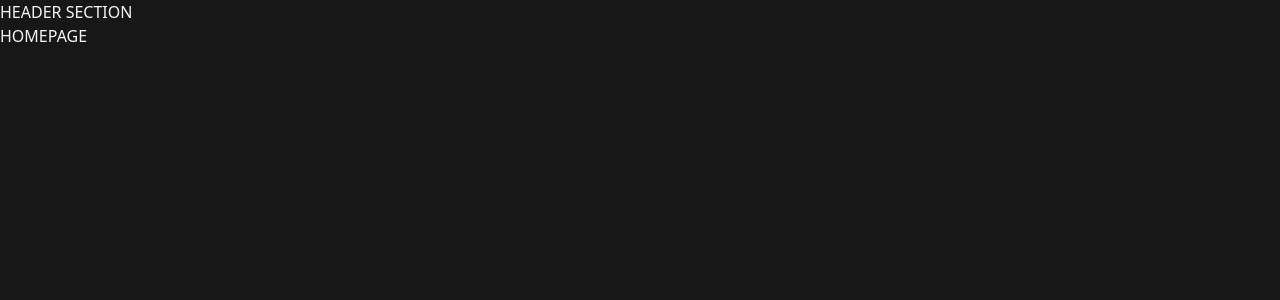
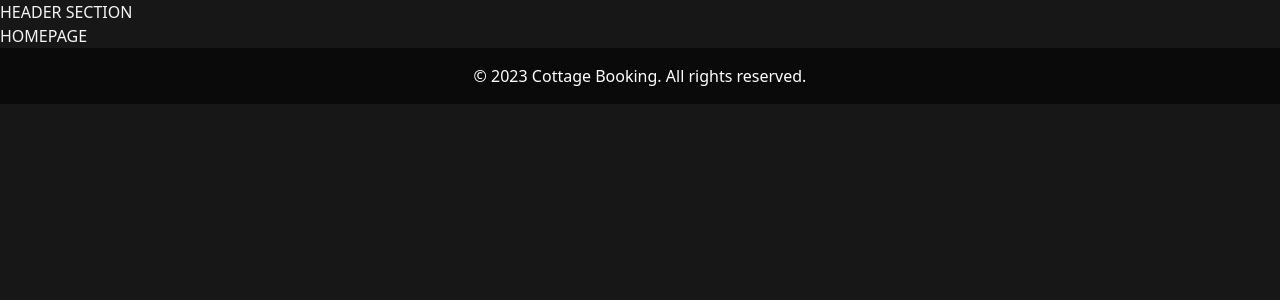
Before and after one commit to andrijaweb/cottage-booking, a Vue app: page / in a window 1280 px wide. Shown: the top 300 px of the page. Built offline with nearby package versions, Linux system fonts and the light colour scheme.

Commit message:
add: added footer

```diff
--- a/src/App.vue
+++ b/src/App.vue
@@ -1,8 +1,11 @@
 <script setup lang="ts">
+import { RouterView } from 'vue-router'
 import HeaderSection from '@/components/organisms/HeaderSection.vue'
+import FooterSection from '@/components/organisms/FooterSection.vue'
 </script>
 
 <template>
   <HeaderSection />
   <RouterView />
+  <FooterSection />
 </template>
--- /dev/null
+++ b/src/components/organisms/FooterSection.vue
@@ -0,0 +1,9 @@
+<template>
+  <footer>
+    <div class="bg-neutral-950 text-white py-4">
+      <div class="container mx-auto text-center">
+        &copy; 2023 Cottage Booking. All rights reserved.
+      </div>
+    </div>
+  </footer>
+</template>
```
